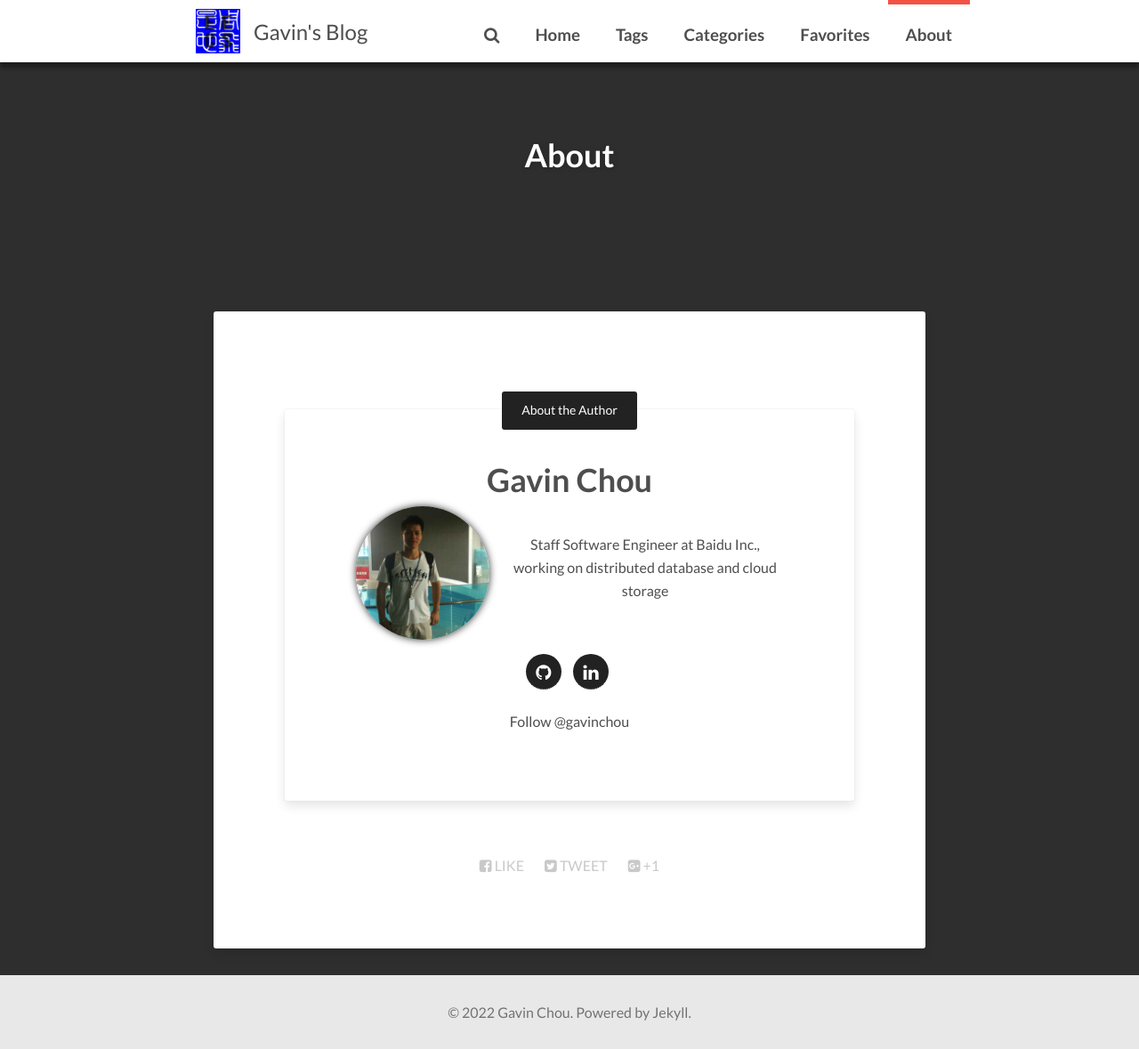
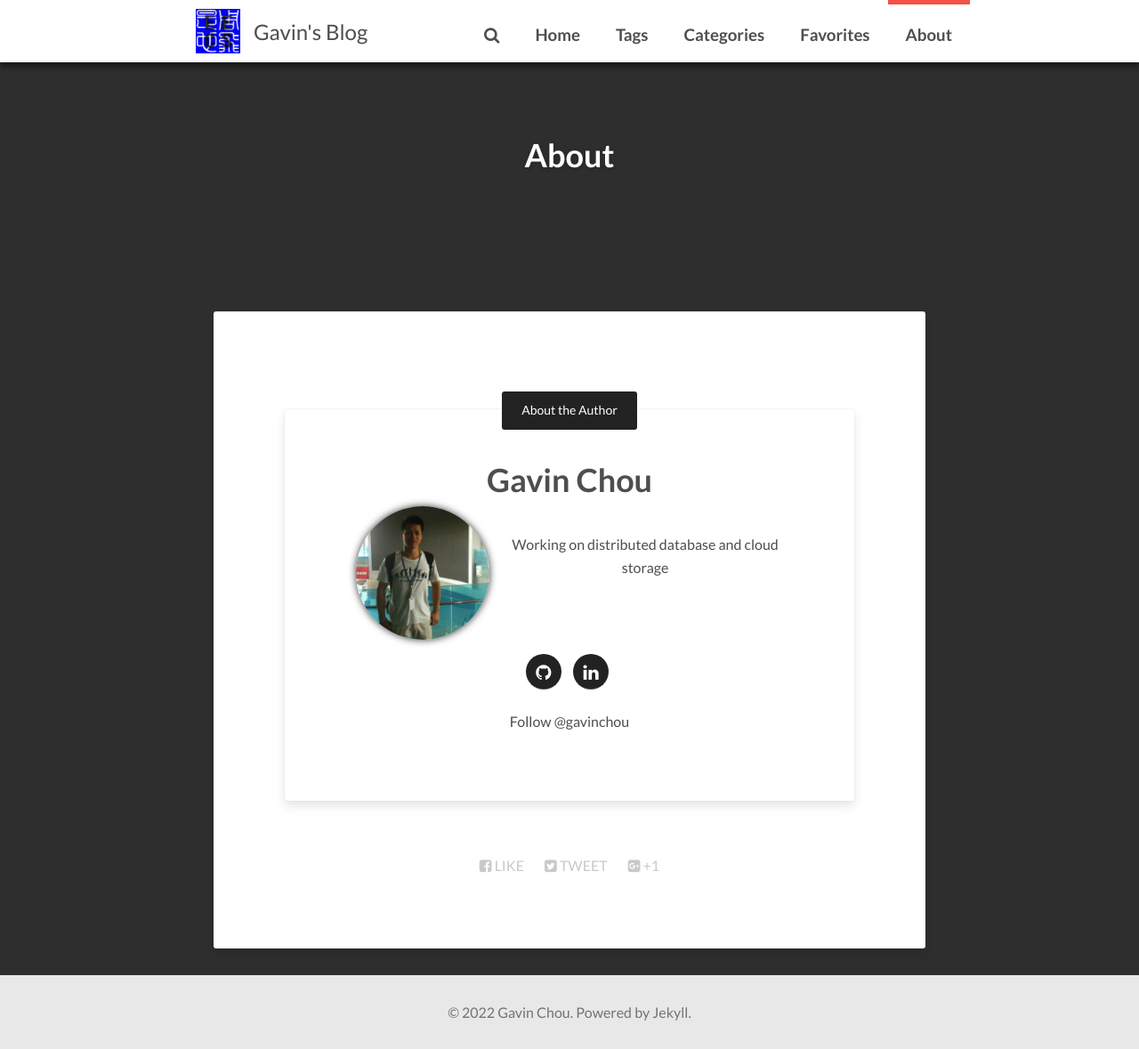
Before and after one commit to gavinchou/gavinchou.github.io, a Jekyll site: the page built from about/index.md, in a window 1280 px wide and 1179 px high. Shown: the whole window at 89% size. Built offline with Jekyll 4.4.1, drawn with Linux system fonts in a browser that asks for light colours; comment, search, counter and statistics services are not loaded.

Commit message:
Update bio

```diff
--- a/_config.yml
+++ b/_config.yml
@@ -48,7 +48,7 @@ owner:
   name:           Gavin Chou
   site:           http://gavinchou.github.io
   avatar:         images/avatar.jpg
-  bio:            "Staff Software Engineer at Baidu Inc., working on distributed database and cloud storage"
+  bio:            "Working on distributed database and cloud storage"
   email:          gavin*@gmail.com
   # Twitter nick for use in Twitter cards and follow button.
   # twitter: Gavin Chou # if no twitter in this config, the twitter follow button will be removed
```
